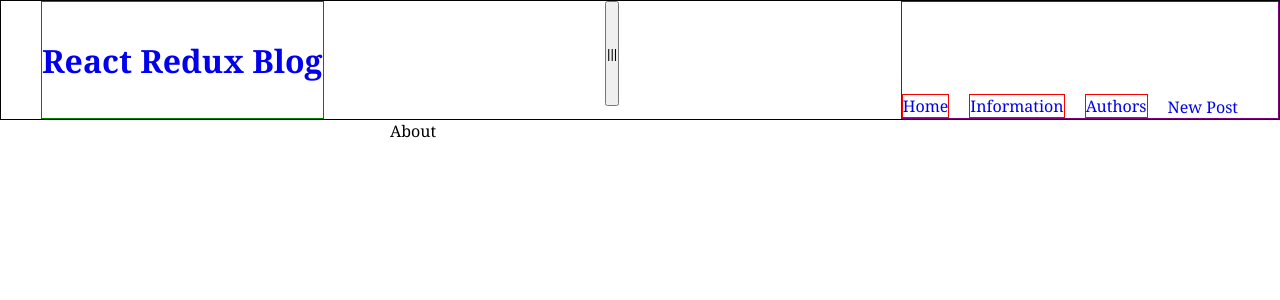
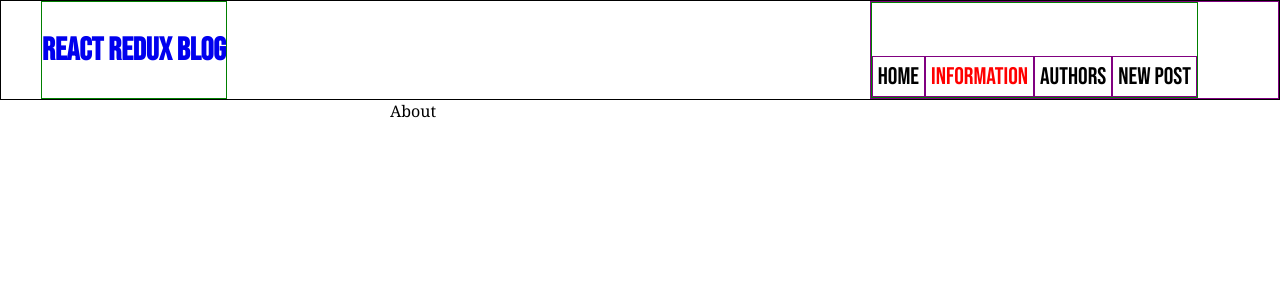
Before and after one commit to banuaggun/react-blog-app, a React (Create React App) app: page /about in a window 1280 px wide. Shown: the top 300 px of the page. Built offline with nearby package versions, Linux system fonts and the light colour scheme; no server answers.

Commit message:
Added active feature to navigation bar links

```diff
--- a/public/index.html
+++ b/public/index.html
@@ -1,24 +1,30 @@
 <!DOCTYPE html>
 <html lang="en">
-
     <head>
         <meta charset="utf-8" />
         <link rel="icon" href="%PUBLIC_URL%/favicon.ico" />
         <meta name="viewport" content="width=device-width, initial-scale=1" />
-  <meta name="description" content="Web site created using create-react-app" />
+        <meta
+            name="description"
+            content="Web site created using create-react-app"
+        />
 
-  <link rel="preconnect" href="https://fonts.googleapis.com">
-  <link rel="preconnect" href="https://fonts.gstatic.com" crossorigin>
+        <link rel="preconnect" href="https://fonts.googleapis.com" />
+        <link rel="preconnect" href="https://fonts.gstatic.com" crossorigin />
         <link
             href="https://fonts.googleapis.com/css2?family=Bebas+Neue&family=Montserrat:wght@300;400;500;600;700;800;900&display=swap"
-    rel="stylesheet">
+            rel="stylesheet"
+        />
+
+        <link
+            rel="stylesheet"
+            href="https://cdn.jsdelivr.net/npm/bootstrap-icons@1.10.2/font/bootstrap-icons.css"
+        />
         <title>React Redux Blog</title>
     </head>
 
     <body>
         <noscript>You need to enable JavaScript to run this app.</noscript>
         <div id="root"></div>
-
     </body>
-
 </html>
--- a/src/assets/styles/header.css
+++ b/src/assets/styles/header.css
@@ -1,11 +1,13 @@
 header{
   display:flex;
   justify-content:space-between;
-
+  font-family: 'Bebas Neue', cursive;
   position:sticky;
   top:0;
-  height:120px;
+  height:100px;
+  color:#000;
   border:1px solid black;
+
 }
 
 .brand__name{
@@ -26,10 +28,88 @@ nav ul{
   display:inline-flex;
   justify-content:space-between;
   align-items:flex-end;
-  margin-right:40px;
+  margin-right:80px;
+}
+
+nav ul li{
+  font-size:1.5rem;
+  line-height:auto;
 }
 
 nav ul li:nth-child(1), nav ul li:nth-child(2), nav ul li:nth-child(3){
   border:1px solid red;
   margin-right:20px;
 }
+
+nav ul li a{
+  background:linear-gradient(to right, transparent, transparent), linear-gradient(to right, darkred, white, darkred);
+  background-size:100% 3px, 0 3px;
+  background-position:100% 100%, 0 100%;
+  background-repeat:no-repeat;
+  transition:background-size 400ms;
+  color:#000;
+}
+
+nav ul li a:hover{
+  background-size:0 3px, 100% 3px;
+  color:darkred;
+}
+
+nav ul li .active{
+  background-size:0 3px, 100% 3px;
+  color:darkred;
+}
+
+.mobileMenu{
+  border:none;
+  height:40px;
+  width:40px;
+  padding:0.5rem;
+  border-radius:50%;
+  background-color:green;
+  cursor:pointer;
+  transition:background-color 0.2s ease-in-out;
+  position:absolute;
+  top:50%;
+  right:25px;
+  transform:translateY(-50%);
+  display:none;
+}
+
+
+
+@media screen and (max-width:768px){
+  .mobileMenu{
+    display:block;
+  }
+  header nav ul.navigation{
+    display:none;
+  }
+  header nav ul.expanded{
+    display:block;
+    position:absolute;
+    top:120px;
+    left:0;
+    flex-direction:column;
+    width:100%;
+    height:calc(100vh - 77px);
+    background-color:lightgreen;
+    border-top:1px solid black;
+  }
+}
+
+
+.topbar_menu_item{
+  border:1px solid purple;
+  padding:5px;
+  color:black;
+  font-size:1.5rem;
+}
+
+.topbar_menu_item:hover{
+  color:violet;
+}
+
+.topbar_menu_item.active{
+  color:red;
+}
--- /dev/null
+++ b/src/assets/styles/navbar.css
@@ -0,0 +1,72 @@
+//style denemesi
+
+.topbar{
+  width:100%;
+  height:100px;
+  position:sticky;
+  top:0;
+  overflow:hidden;
+  z-index:40;
+  background-color:lightgray;
+  display:flex;
+  flex-direction:row;
+  justify-content:space-between;
+}
+
+.topbar_toggle_menu_btn{
+  border:none;
+  height:40px;
+  width:40px;
+  padding:0.5rem;
+  border-radius:50%;
+  background-color:green;
+  cursor:pointer;
+  transition:background-color 0.2s ease-in-out;
+  position:absolute;
+  top:50%;
+  right:25px;
+  transform:translateY(-50%);
+  display:none;
+}
+
+@media screen and (max-width:768px){
+  .topbar_toggle_menu_btn{
+    display:block;
+  }
+  .topbar_menu_item{display:none;}
+  .topbar_menu_item .expanded{
+    display:block;
+    position:absolute;
+    top:120px;
+    left:0;
+    flex-direction:column;
+    width:100%;
+    height:calc(100vh - 77px);
+    background-color:lightgreen;
+    border-top:1px solid black;
+  }
+  .topbar_menu_item .inactive{
+    display:block;
+  }
+}
+.topbar_menu{
+  border:1px solid green;
+  display:flex;
+  align-items:flex-end;
+  margin-right:80px;
+}
+
+.topbar_menu_item{
+  border:1px solid purple;
+  padding:5px;
+  color:black;
+  font-size:1.5rem;
+}
+
+.topbar_menu_item:hover{
+  color:green;
+}
+
+.topbar_menu_item.active{
+  color:red;
+}
--- a/src/components/Header.js
+++ b/src/components/Header.js
@@ -1,12 +1,25 @@
-import {useState} from 'react'
-import { Link } from 'react-router-dom'
-
+import {useState, useEffect} from 'react'
+import { Link, useLocation } from 'react-router-dom'
+import topbarNav from '../configs/topbarNav'
 import "../assets/styles/header.css"
 
 const Header = () => {
 
   const [isNavExpanded, setIsNavExpanded] = useState(false)
 
+  const [inactive, setInactive] = useState(false);
+
+  const [activeIndex, setActiveIndex] = useState(0);
+
+  const location = useLocation();
+
+  useEffect(() => {
+    const curPath = window.location.pathname.split("/")[1];
+
+    const activeItem = topbarNav.findIndex((item) => item.section === curPath);
+
+    setActiveIndex(curPath.length === 0 ? 0 : activeItem);
+  }, [location]);
   return (
     <header>
 
@@ -19,19 +32,17 @@ const Header = () => {
       <nav>
         <ul  className={isNavExpanded ? "navigation expanded" : "navigation"
         }>
-          <li>
-            <Link to="/">Home</Link>
-          </li>
-
-          <li>
-            <Link to="about">Information</Link>
-          </li>
-          <li>
-            <Link to="user">Authors</Link>
-          </li>
-          <li>
-            <Link to="post">New Post</Link>
-          </li>
+            {topbarNav.map((nav, index) => (
+          <Link to={nav.link} key={`nav-${index}`} className={`topbar_menu_item ${activeIndex === index && "active"}`}>
+            <div className='topbar_menu_item_area'>
+              <div className='topbar_menu_item_area_list'>
+                <div className='topbar_menu_item_area_list_text'>
+                  {nav.text}
+                </div>
+              </div>
+            </div>
+          </Link>
+        ))}
 
         </ul>
 
--- /dev/null
+++ b/src/configs/topbarNav.js
@@ -0,0 +1,25 @@
+const topbarNav = [
+  {
+
+    "link": "/",
+    "section": "home",
+    "text": "HOME"
+  },
+  {
+    "link": "/about",
+    "section": "about",
+    "text": "INFORMATION"
+  },
+  {
+    "link": "/user",
+    "section": "user",
+    "text": "AUTHORS"
+  },
+  {
+    "link": "/post",
+    "section": "post",
+    "text": "NEW POST"
+  }
+];
+
+export default topbarNav;
--- a/src/index.css
+++ b/src/index.css
@@ -33,7 +33,7 @@ ul li{
   list-style-type:none;
 }
 
-/*
+
 nav {
   display: flex;
   justify-content: flex-end;
@@ -51,13 +51,14 @@ nav ul li {
 }
 
 nav a, nav a:visited {
-  color: #fff;
+  color: green;
   text-decoration: none;
 }
 
 nav a:hover, nav a:focus {
   text-decoration: underline;
 }
+/*
 
 .mobileMenu{
   border:none;
@@ -100,6 +101,7 @@ nav a:hover, nav a:focus {
   background-color:white;
 }
 */
+
 main {
   max-width: 500px;
   margin: auto;
```
Also changed, not shown: src/components/Navbar.js (added, +62 -0 lines). Lines whose indentation alone changed are shown as unchanged.
